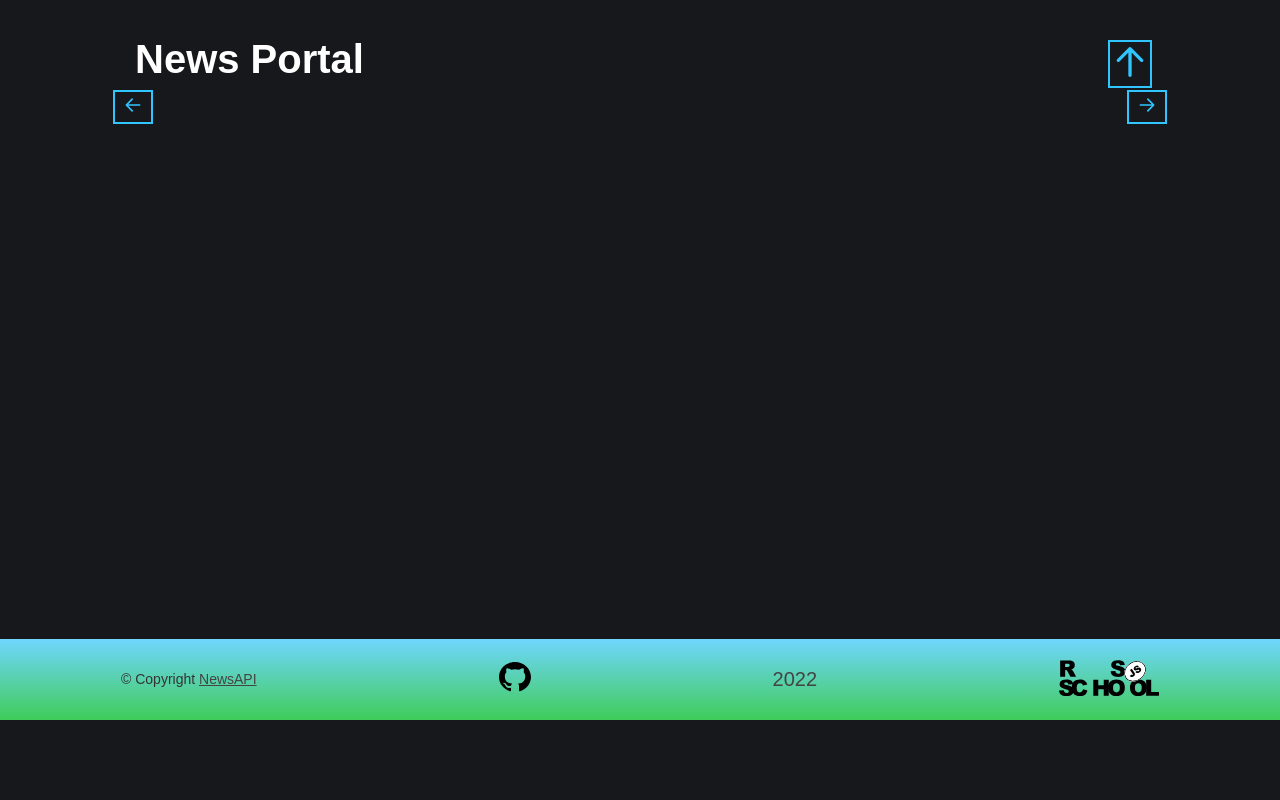
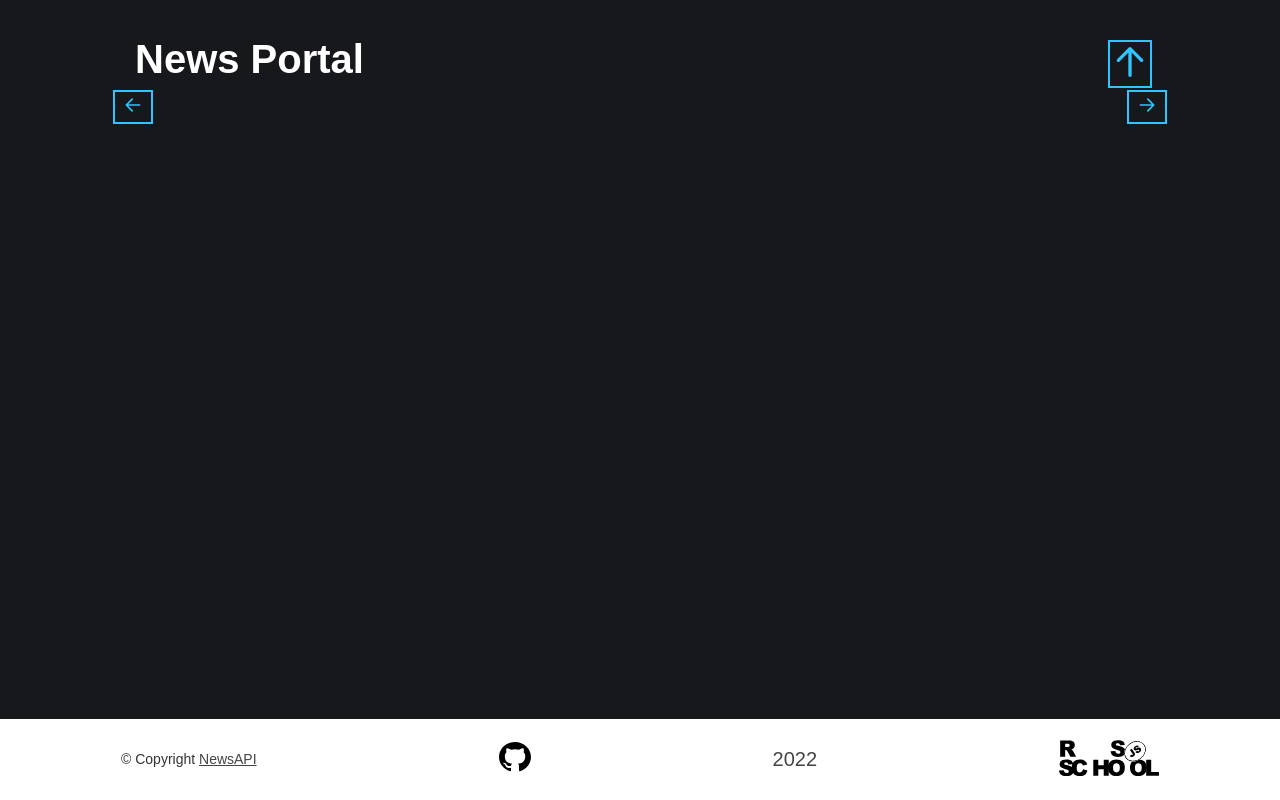
Before and after one commit to jfilya/news, a website built with webpack: page news-API/src/index.html in a window 1280 px wide. Built offline with nearby package versions, Linux system fonts and the light colour scheme; no server answers.

Commit message:
fix: correct style footer

```diff
--- a/news-API/src/global.css
+++ b/news-API/src/global.css
@@ -6,7 +6,7 @@ body {
     color: #fff;
     background: #17181c;
     font-family: sans-serif;
-    margin:0;
+    margin: 0;
 }
 
 header {
@@ -47,7 +47,12 @@ footer {
     justify-content: space-around;
     margin-top: 50px;
     flex-wrap: wrap;
-    background: linear-gradient(#70d6ff, #3fcc59);
+    border-top: 4px solid #17181c;
+    background: #ffffffff;
+    position: fixed;
+    width: 100vw;
+    bottom: 0;
+    z-index: 100;
 }
 footer .logo-school {
     width: 100px;
@@ -74,7 +79,7 @@ footer .copyright:before {
     color: #444;
     font-size: 20px;
 }
-.btn-up{
+.btn-up {
     position: fixed;
     z-index: 5;
     right: 10%;
@@ -124,10 +129,10 @@ li.active,
     }
 }
 @media screen and (max-width: 600px) {
-    li{
+    li {
         display: none;
     }
-    li.active{
+    li.active {
         display: block;
     }
     .arrow-left,
```
Also changed, not shown: 1 other file.
